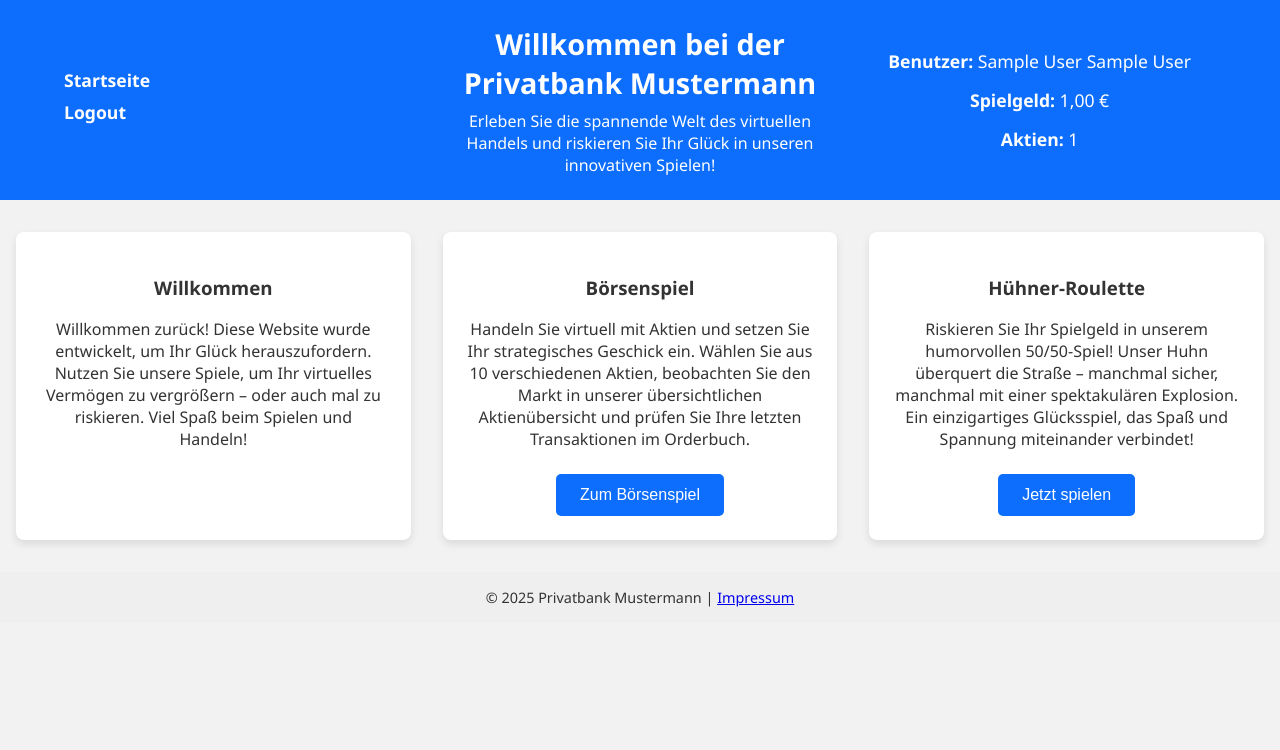
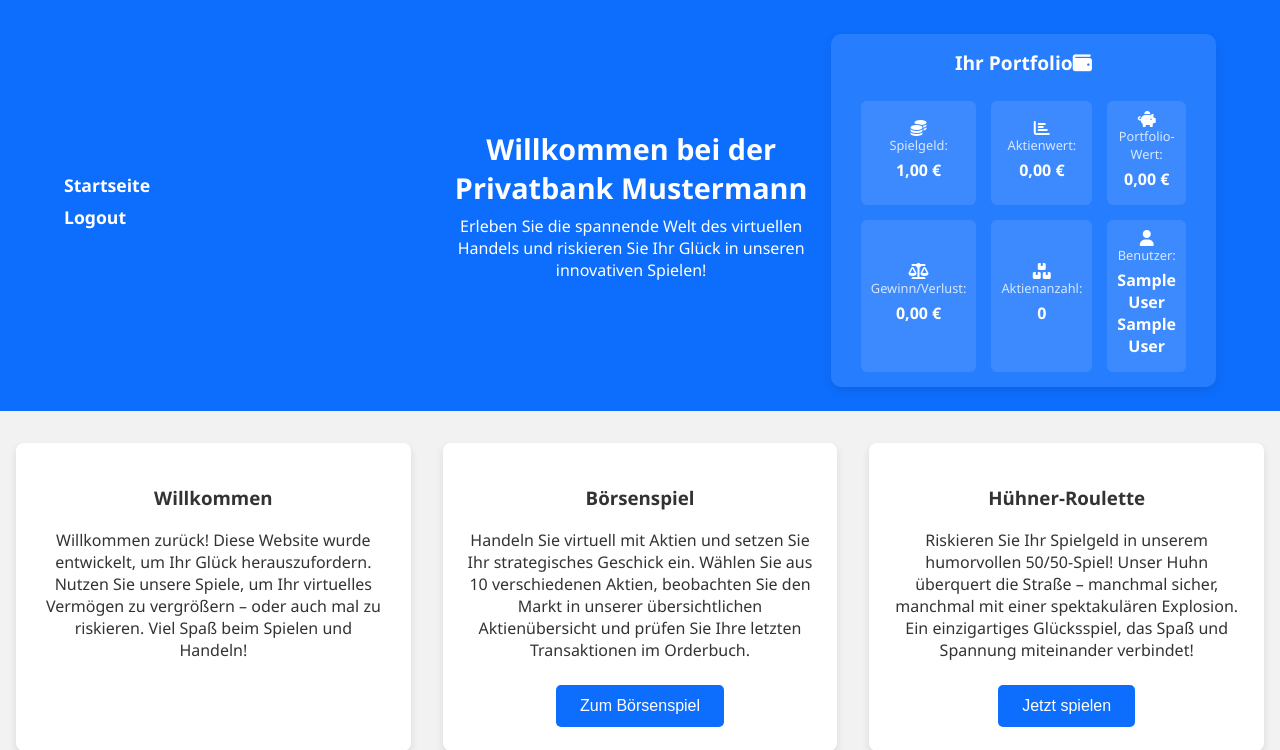
Before and after one commit to DerDaumen1/Webschreck, a PHP site: page / in a window 1280 px wide. Shown: the top 750 px of the page. Run offline with PHP 8.4, Linux system fonts and the light colour scheme; the visitor is signed in with stand-in values (Sample User, id 1); data that the repository does not hold is empty.

Commit message:
Portfolioübersicht auch auf Startseite

```diff
--- a/assets/css/styles.css
+++ b/assets/css/styles.css
@@ -861,29 +861,31 @@
   min-height: 80px;
 }
 
-/* Remove or comment out this rule that was causing the issue */
-/*
-.portfolio-summary .stat-item:nth-last-child(2),
-.portfolio-summary .stat-item:nth-last-child(1) {
-  flex: 1 1 50%;
-}
-*/
-
 .portfolio-stats .stat-label {
   color: rgba(255, 255, 255, 0.8);
   font-size: 0.8rem;
   margin-bottom: 5px;
+  text-align: center;
+  width: 100%;
+  display: block;
 }
 
 .portfolio-stats .stat-value {
   color: #fff;
   font-size: 1rem;
   font-weight: 600;
+  text-align: center;
+  width: 100%;
+  display: block;
 }
 
 .portfolio-summary .stat-item {
   flex: 1 1 25%;
   /* Vier Felder in einer Reihe: jeweils 25% */
+  text-align: center;
+  display: flex;
+  flex-direction: column;
+  align-items: center;
 }
 
 /* Legende für Farbkodierung */
--- a/index.php
+++ b/index.php
@@ -7,6 +7,7 @@
   <meta charset="UTF-8">
   <title>Privatbank Mustermann</title>
   <link rel="stylesheet" href="assets/css/styles.css"> <!-- Pfad ist korrekt -->
+  <link rel="stylesheet" href="https://cdnjs.cloudflare.com/ajax/libs/font-awesome/6.0.0/css/all.min.css">
 </head>
 <body>
   <header>
@@ -26,15 +27,39 @@
       </div>
       <div class="nav-right">
         <?php if(isset($_SESSION['angemeldet']) && $_SESSION['angemeldet']): ?>
-          <div id="depotContent" class="depot-content">
-            <div class="depot-info">
-              <strong>Benutzer:</strong> <?php echo (isset($_SESSION['vorname']) ? htmlspecialchars($_SESSION['vorname']) : "Unbekannt") . " " . (isset($_SESSION['nachname']) ? htmlspecialchars($_SESSION['nachname']) : ""); ?>
-            </div>
-            <div class="depot-info">
-              <strong>Spielgeld:</strong> <?php echo number_format($_SESSION['spielgeld'] ?? 0, 2, ',', '.'); ?> €
-            </div>
-            <div class="depot-info">
-              <strong>Aktien:</strong> <?php echo $_SESSION['anzahl_aktien'] ?? 0; ?>
+          <div id="portfolio-summary" class="portfolio-summary">
+            <h3>Ihr Portfolio <i class="fas fa-wallet"></i></h3>
+            <div class="portfolio-stats">
+              <div class="stat-item">
+                <i class="fas fa-coins"></i>
+                <span class="stat-label">Spielgeld:</span>
+                <span class="stat-value"><?php echo number_format($_SESSION['spielgeld'], 2, ',', '.'); ?> €</span>
+              </div>
+              <div class="stat-item">
+                <i class="fas fa-chart-bar"></i>
+                <span class="stat-label">Aktienwert:</span>
+                <span class="stat-value" id="aktienDepotDisplay">0,00 €</span>
+              </div>
+              <div class="stat-item">
+                <i class="fas fa-piggy-bank"></i>
+                <span class="stat-label">Portfolio-Wert:</span>
+                <span class="stat-value" id="depotGesamtDisplay">0,00 €</span>
+              </div>
+              <div class="stat-item">
+                <i class="fas fa-balance-scale"></i>
+                <span class="stat-label">Gewinn/Verlust:</span>
+                <span class="stat-value" id="gewinnVerlustDisplay">0,00 €</span>
+              </div>
+              <div class="stat-item">
+                <i class="fas fa-boxes"></i>
+                <span class="stat-label">Aktienanzahl:</span>
+                <span class="stat-value" id="totalSharesDisplay">0</span>
+              </div>
+              <div class="stat-item">
+                <i class="fas fa-user"></i>
+                <span class="stat-label">Benutzer:</span>
+                <span class="stat-value"><?php echo htmlspecialchars($_SESSION['vorname'] . ' ' . $_SESSION['nachname']); ?></span>
+              </div>
             </div>
           </div>
         <?php endif; ?>
@@ -83,5 +108,79 @@
      &copy; <?= date("Y") ?> Privatbank Mustermann | <a href="pages/impressum.php">Impressum</a>
     </div>
   </footer>
+
+  <!-- Script für Portfolio-Daten -->
+  <?php if(isset($_SESSION['angemeldet']) && $_SESSION['angemeldet']): ?>
+  <script>
+    // Globale Variablen für Portfolio-Berechnungen
+    window.currentStockValues = {};
+    window.currentStockShares = {};
+    window.currentSpielgeld = <?= json_encode($_SESSION['spielgeld'] ?? 50000); ?>;
+    window.startKapital = 50000;
+
+    // Aktualisiere Portfolio beim Laden der Seite
+    document.addEventListener('DOMContentLoaded', function() {
+      // Alle verfügbaren Aktien durchlaufen
+      for (let stockId = 1; stockId <= 10; stockId++) {
+        // Aktuellen Kurs laden
+        fetch("includes/api.php?action=get_history&stock_id=" + stockId)
+          .then(res => res.json())
+          .then(historyData => {
+            if (historyData.success && historyData.history.length > 0) {
+              // Neuesten Kurs verwenden
+              let latestPrice = parseFloat(historyData.history[0].kurs);
+
+              // Bestand abfragen
+              fetch("includes/api.php?action=get_holding&stock_id=" + stockId)
+                .then(res => res.json())
+                .then(holdingData => {
+                  if (holdingData.success) {
+                    let currentValue = holdingData.bestand * latestPrice;
+                    window.currentStockValues[stockId] = currentValue;
+                    window.currentStockShares[stockId] = holdingData.bestand;
+
+                    // Portfolio-Übersicht aktualisieren
+                    updateGlobalPortfolio();
+                  }
+                })
+                .catch(err => console.error("Fehler beim Laden des Bestands:", err));
+            }
+          })
+          .catch(err => console.error("Fehler beim Laden der Kursdaten:", err));
+      }
+    });
+
+    function updateGlobalPortfolio() {
+      let depotValue = 0;
+      let totalShares = 0;
+
+      for (let id in window.currentStockValues) {
+        depotValue += window.currentStockValues[id];
+      }
+
+      for (let id in window.currentStockShares) {
+        totalShares += window.currentStockShares[id];
+      }
+
+      let spielgeld = parseFloat(window.currentSpielgeld);
+      let depotGesamt = spielgeld + depotValue;
+      let gewinnVerlust = depotGesamt - window.startKapital;
+
+      // Anzeigen aktualisieren
+      document.getElementById("aktienDepotDisplay").textContent = depotValue.toFixed(2).replace('.', ',') + " €";
+      document.getElementById("depotGesamtDisplay").textContent = depotGesamt.toFixed(2).replace('.', ',') + " €";
+      document.getElementById("gewinnVerlustDisplay").textContent = gewinnVerlust.toFixed(2).replace('.', ',') + " €";
+      document.getElementById("totalSharesDisplay").textContent = totalShares.toString();
+
+      // Gewinn/Verlust farblich markieren
+      const gvElem = document.getElementById("gewinnVerlustDisplay");
+      if (gewinnVerlust >= 0) {
+        gvElem.style.color = "#90ee90"; // Hellgrün für Gewinn
+      } else {
+        gvElem.style.color = "red"; // Rot für Verlust
+      }
+    }
+  </script>
+  <?php endif; ?>
 </body>
 </html>
```
